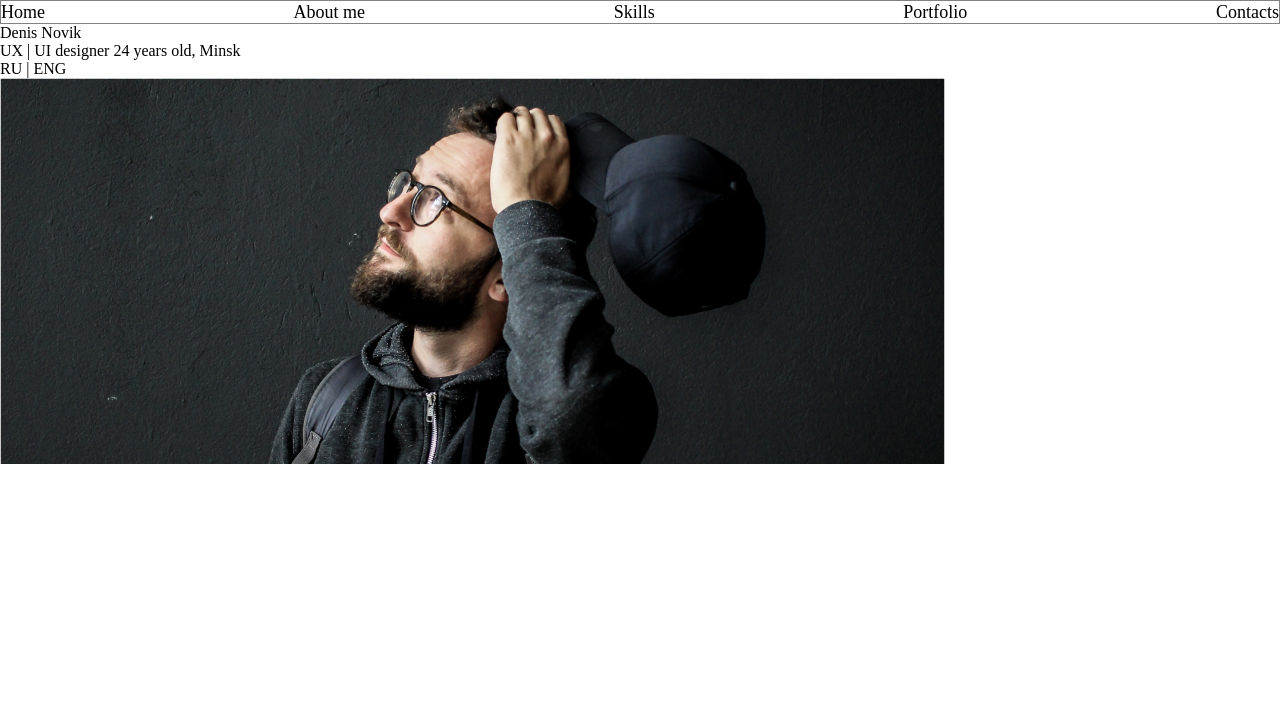
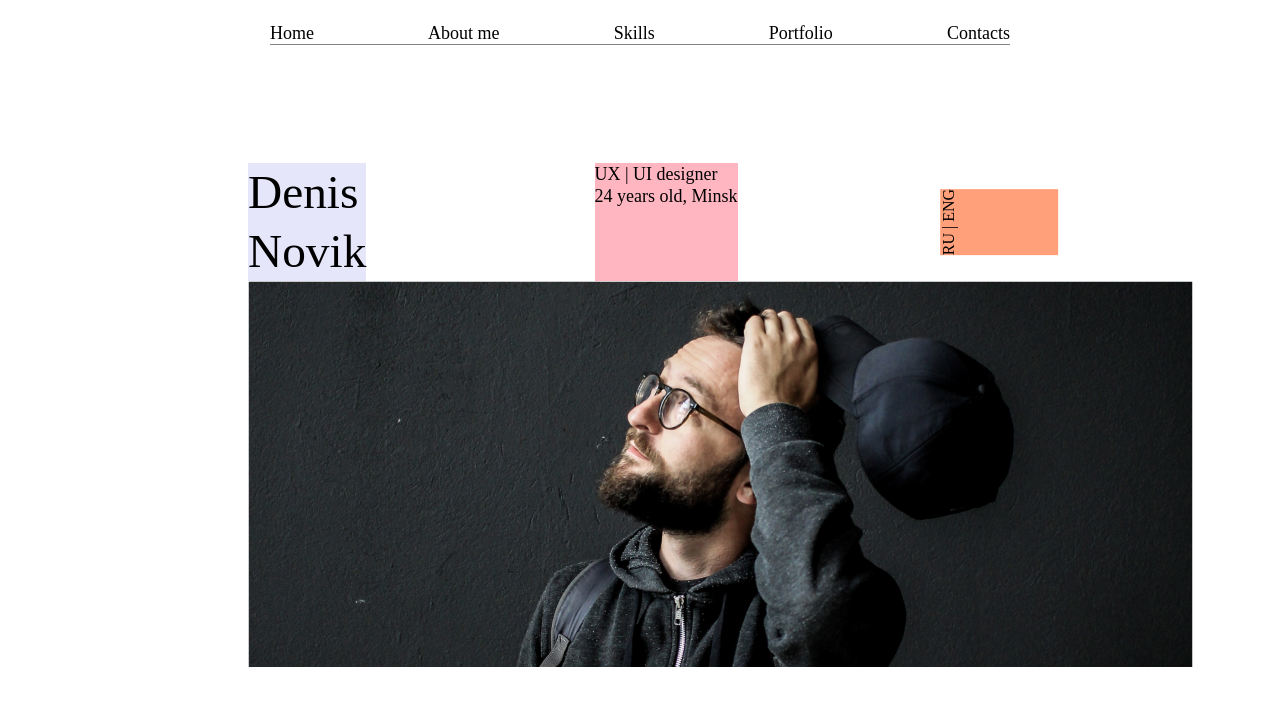
Before and after one commit to TekaIT/Figma-pratice, a plain HTML site: page index.html in a window 1280 px wide. Drawn offline with Linux system fonts and the light colour scheme.

Commit message:
Popitka-sdelat6

```diff
--- a/index.html
+++ b/index.html
@@ -18,7 +18,7 @@
                         <p>About me</p>
                     </div>
                     <div class="skills">
-                    Skills
+                        <p>Skills</p>
                     </div>
                     <div class="portfolio">
                         <p>Portfolio</p>
@@ -28,14 +28,13 @@
                     </div>
                 </div>
                 <div class="header-mid">
-                <div class="">
-                    <p>Denis Novik</p>
+                    <div class="header-mid__left">
+                        <p>Denis <br> Novik</p>
                     </div>
-                <div class="">
-                    <p>UX | UI designer
-                        24 years old, Minsk</p>
+                    <div class="header-mid__center">
+                        <p>UX | UI designer <br> 24 years old, Minsk</p>
                     </div>
-                <div class="ru-eng">
+                    <div class="header-mid__right">
                         RU | ENG
                     </div>
                 </div>
--- a/style.css
+++ b/style.css
@@ -4,17 +4,38 @@
     box-sizing: border-box;
 }
 
-
-
-
-
-
+.header-conteiner{
+    margin:0 248px 0 248px;
+}
 
 .header-top{
+    margin: 22px;
     display: flex;
     justify-content: space-between;
     font-size: 18px;
     line-height: 22px;
-    border: 1px solid #828282;
+    border-bottom: 1px solid #828282;
     transform: matrix(1, 0, 0, 1, 0, 0);
 }
+
+.header-mid{
+    margin-top: 118px;
+    display: flex;
+    flex-direction: row;
+    justify-content: space-between;
+}
+.header-mid__left{
+    background-color: lavender;
+    font-size: 47.3392px;
+    line-height: 59px;
+}
+.header-mid__center{
+    background-color: lightpink;
+    font-size: 18px;
+    line-height: 22px;
+}
+.header-mid__right{
+    background-color: lightsalmon;
+    text-align: right;
+    transform: rotate(-90deg);
+}
```
Lines whose indentation alone changed are shown as unchanged.
